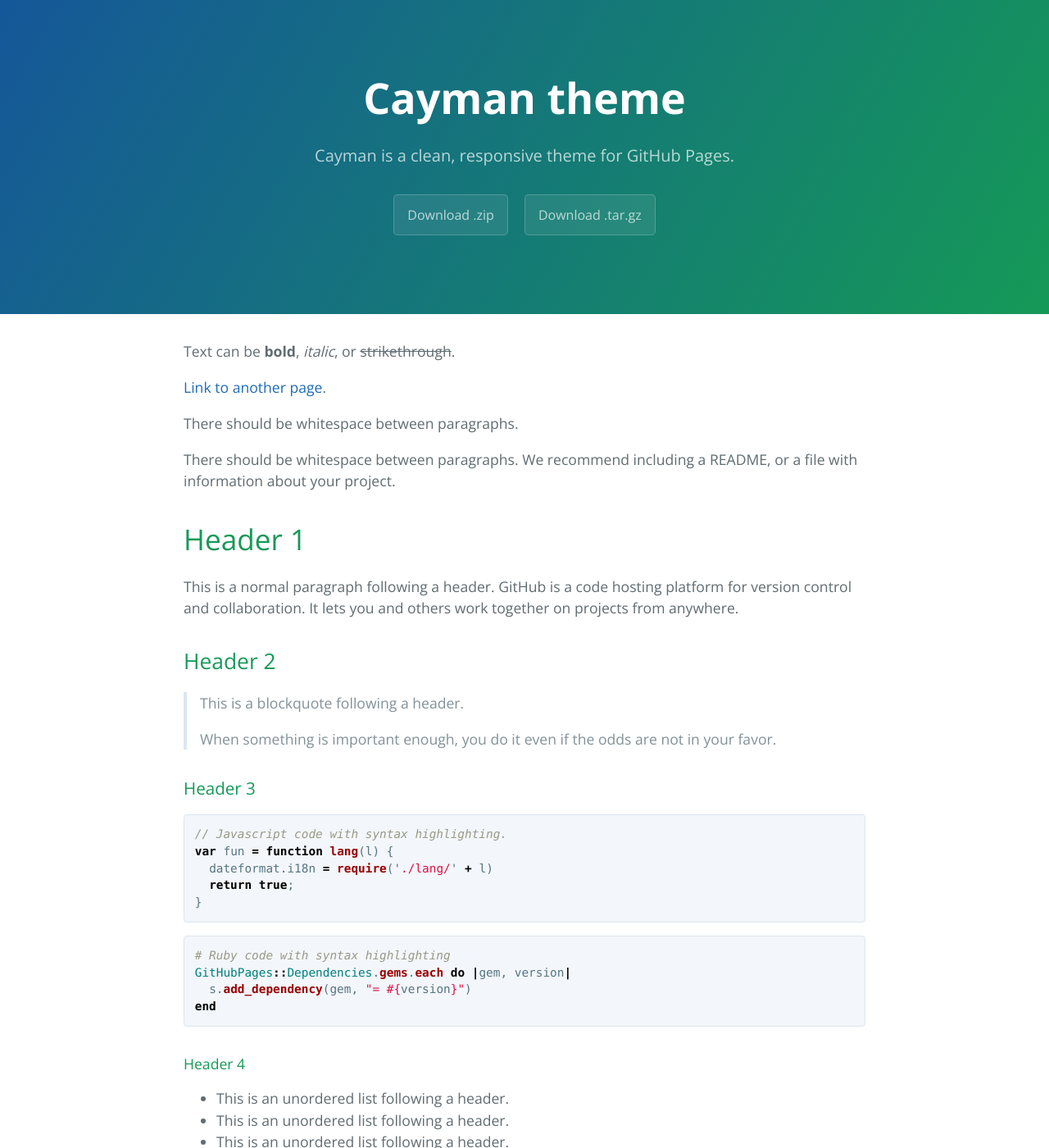
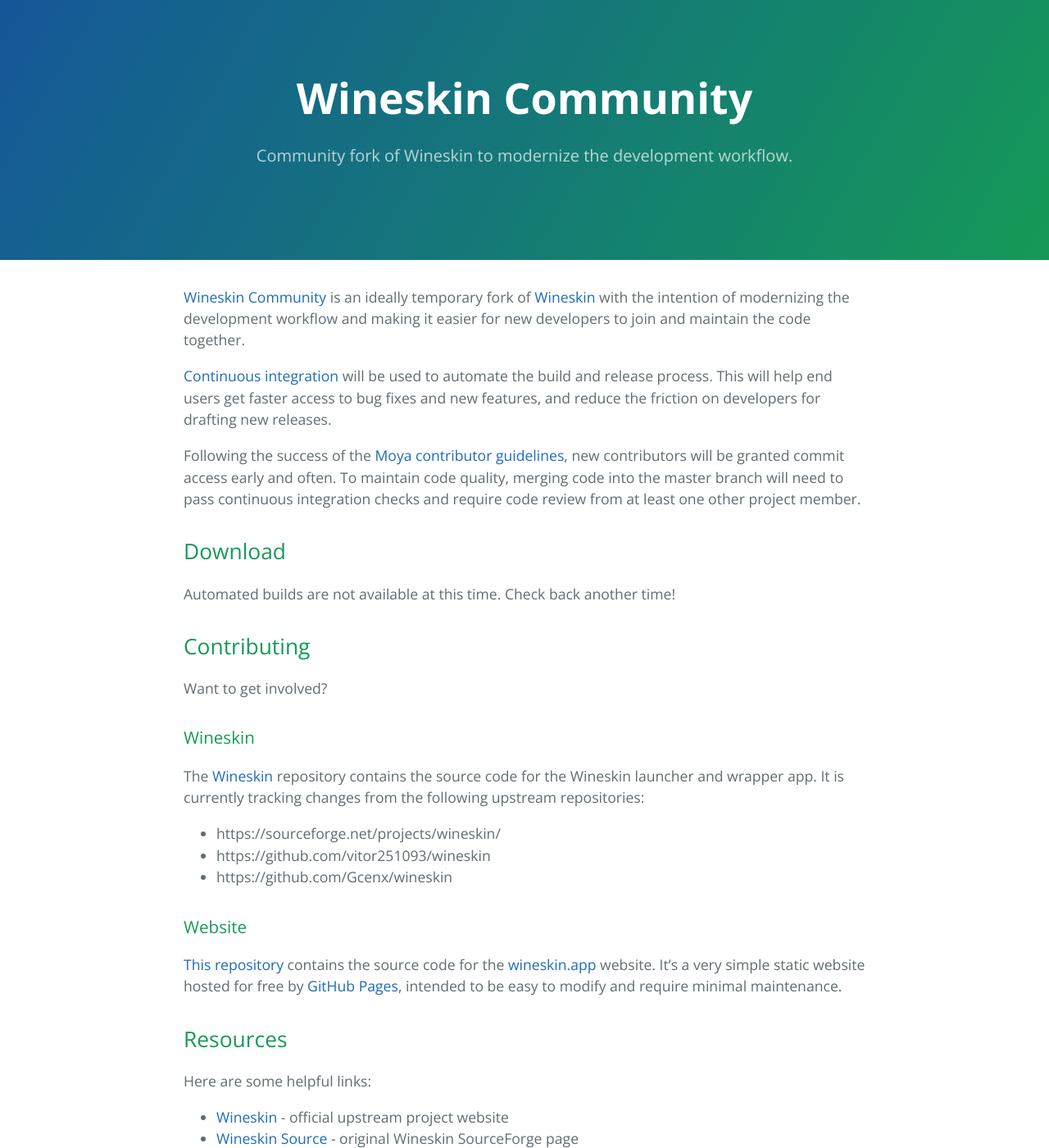
Before and after one commit to WineskinCommunity/wineskincommunity.github.io, a Jekyll site: the page built from index.md, in a window 1280 px wide and 1400 px high. Shown: the whole window at 82% size. Built offline with Jekyll 4.4.1, drawn with Linux system fonts in a browser that asks for light colours; some of the changed text lies outside the part shown.

Commit message:
Update site

````diff
--- a/_config.yml
+++ b/_config.yml
@@ -1,5 +1,5 @@
-title: Cayman theme
-description: Cayman is a clean, responsive theme for GitHub Pages.
-show_downloads: true
+title: Wineskin Community
+description: Community fork of Wineskin to modernize the development workflow.
+show_downloads: false
 google_analytics:
 theme: jekyll-theme-cayman
--- a/index.md
+++ b/index.md
@@ -2,122 +2,38 @@
 layout: default
 ---
 
-Text can be **bold**, _italic_, or ~~strikethrough~~.
+[Wineskin Community](https://github.com/WineskinCommunity/Wineskin) is an ideally temporary fork of [Wineskin](http://wineskin.urgesoftware.com/tiki-index.php) with the intention of modernizing the development workflow and making it easier for new developers to join and maintain the code together.
 
-[Link to another page](./another-page.html).
+[Continuous integration](https://travis-ci.org/WineskinCommunity/Wineskin) will be used to automate the build and release process. This will help end users get faster access to bug fixes and new features, and reduce the friction on developers for drafting new releases.
 
-There should be whitespace between paragraphs.
+Following the success of the [Moya contributor guidelines](https://github.com/Moya/contributors/blob/0d5e80682b2377bdca72585eda9ce83467bee3c4/README.md), new contributors will be granted commit access early and often. To maintain code quality, merging code into the master branch will need to pass continuous integration checks and require code review from at least one other project member.
 
-There should be whitespace between paragraphs. We recommend including a README, or a file with information about your project.
+## Download
 
-# Header 1
+Automated builds are not available at this time. Check back another time!
 
-This is a normal paragraph following a header. GitHub is a code hosting platform for version control and collaboration. It lets you and others work together on projects from anywhere.
+## Contributing
 
-## Header 2
+Want to get involved?
 
-> This is a blockquote following a header.
->
-> When something is important enough, you do it even if the odds are not in your favor.
+### Wineskin
 
-### Header 3
+The [Wineskin](https://github.com/WineskinCommunity/Wineskin) repository contains the source code for the Wineskin launcher and wrapper app. It is currently tracking changes from the following upstream repositories:
 
-```js
-// Javascript code with syntax highlighting.
-var fun = function lang(l) {
-  dateformat.i18n = require('./lang/' + l)
-  return true;
-}
-```
+* https://sourceforge.net/projects/wineskin/
+* https://github.com/vitor251093/wineskin
+* https://github.com/Gcenx/wineskin
 
-```ruby
-# Ruby code with syntax highlighting
-GitHubPages::Dependencies.gems.each do |gem, version|
-  s.add_dependency(gem, "= #{version}")
-end
-```
+### Website
 
-#### Header 4
+[This repository](https://github.com/WineskinCommunity/wineskincommunity.github.io) contains the source code for the [wineskin.app](https://wineskin.app/) website. It's a very simple static website hosted for free by [GitHub Pages](https://pages.github.com/), intended to be easy to modify and require minimal maintenance.
 
-*   This is an unordered list following a header.
-*   This is an unordered list following a header.
-*   This is an unordered list following a header.
+## Resources
 
-##### Header 5
+Here are some helpful links:
 
-1.  This is an ordered list following a header.
-2.  This is an ordered list following a header.
-3.  This is an ordered list following a header.
-
-###### Header 6
-
-| head1        | head two          | three |
-|:-------------|:------------------|:------|
-| ok           | good swedish fish | nice  |
-| out of stock | good and plenty   | nice  |
-| ok           | good `oreos`      | hmm   |
-| ok           | good `zoute` drop | yumm  |
-
-### There's a horizontal rule below this.
-
-* * *
-
-### Here is an unordered list:
-
-*   Item foo
-*   Item bar
-*   Item baz
-*   Item zip
-
-### And an ordered list:
-
-1.  Item one
-1.  Item two
-1.  Item three
-1.  Item four
-
-### And a nested list:
-
-- level 1 item
-  - level 2 item
-  - level 2 item
-    - level 3 item
-    - level 3 item
-- level 1 item
-  - level 2 item
-  - level 2 item
-  - level 2 item
-- level 1 item
-  - level 2 item
-  - level 2 item
-- level 1 item
-
-### Small image
-
-![Octocat](https://assets-cdn.github.com/images/icons/emoji/octocat.png)
-
-### Large image
-
-![Branching](https://guides.github.com/activities/hello-world/branching.png)
-
-
-### Definition lists can be used with HTML syntax.
-
-<dl>
-<dt>Name</dt>
-<dd>Godzilla</dd>
-<dt>Born</dt>
-<dd>1952</dd>
-<dt>Birthplace</dt>
-<dd>Japan</dd>
-<dt>Color</dt>
-<dd>Green</dd>
-</dl>
-
-```
-Long, single-line code blocks should not wrap. They should horizontally scroll if they are too long. This line should be long enough to demonstrate this.
-```
-
-```
-The final element.
-```
+* [Wineskin](http://wineskin.urgesoftware.com/tiki-index.php) - official upstream project website
+* [Wineskin Source](https://sourceforge.net/projects/wineskin/) - original Wineskin SourceForge page
+* [WineHQ](http://www.winehq.org/) - Wine website
+* [PortingTeam](http://portingteam.com/frontpage) - website dedicated to porting Windows games to macOS
+* [PortingKit](http://portingkit.com/en/) - Utility to help create Wineskin wrappers
````
